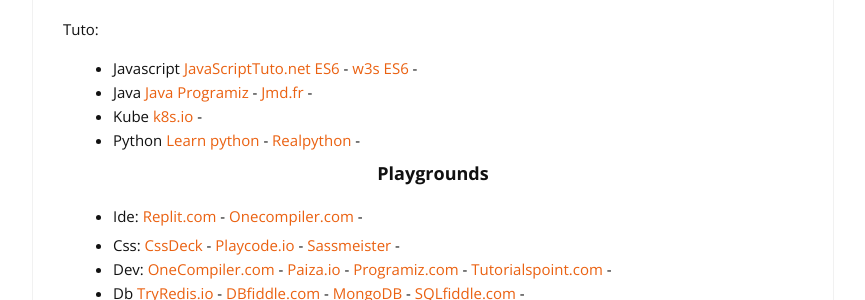
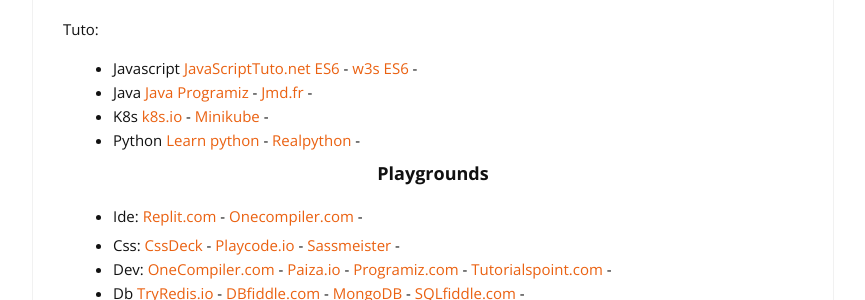
Before and after one commit to cylmat/cylmat.github.io, a Jekyll site: the page built from _pages/USEFUL.md, in a window 1280 px wide and 900 px high, scrolled down 606 px. Shown: the part 154-454 px from the top of the window, without its empty margins (207-1072 px from the left). Built offline with Jekyll 4.4.1, drawn with Linux system fonts in a browser that asks for light colours; nearby versions of some CDN libraries.

Commit message:
Update USEFUL.md

```diff
--- a/_pages/USEFUL.md
+++ b/_pages/USEFUL.md
@@ -35,7 +35,7 @@
 Tuto:
 * Javascript [JavaScriptTuto.net ES6](https://www.javascripttutorial.net/es6) - [w3s ES6](https://www.w3schools.com/js/js_es6.asp) -
 * Java [Java Programiz](https://www.programiz.com/java-programming) - [Jmd.fr](https://www.jmdoudoux.fr/accueil_java.htm) -
-* Kube [k8s.io](https://kubernetes.io/docs/tutorials/) -
+* K8s [k8s.io](https://kubernetes.io/docs/tutorials/) - [Minikube](https://minikube.sigs.k8s.io/docs/start/) -
 * Python [Learn python](https://www.learnpython.org) - [Realpython](https://realpython.com) -
 
 ### <center>Playgrounds</center>
```
